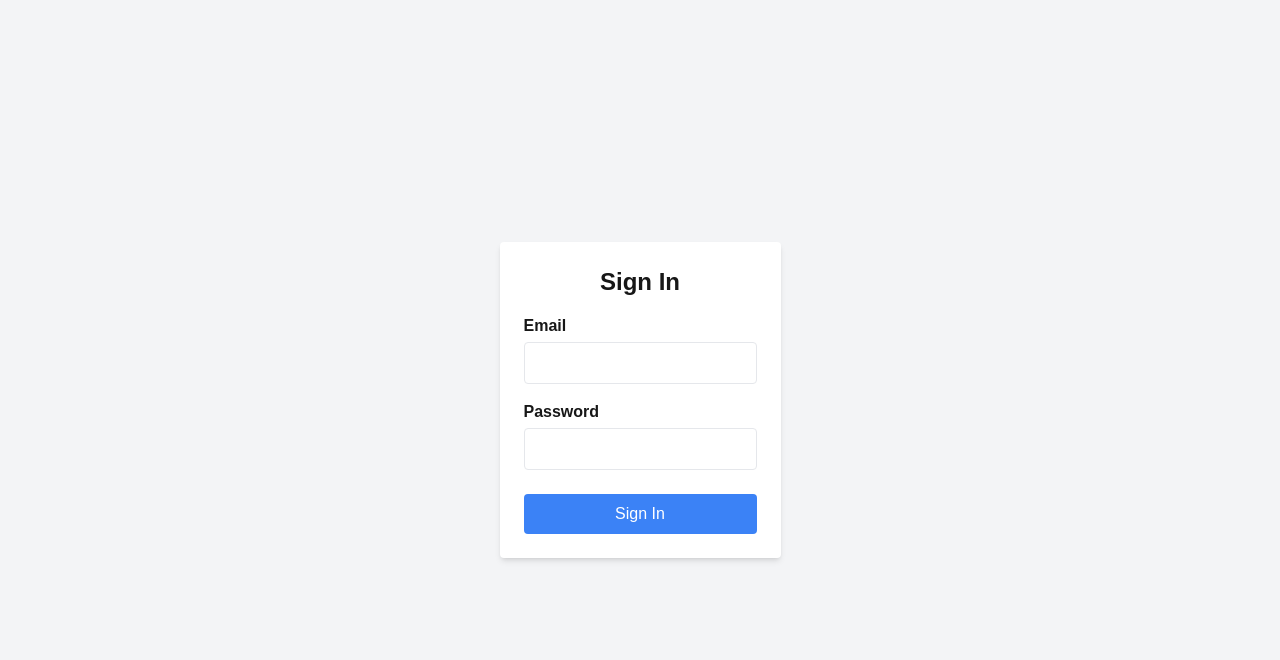
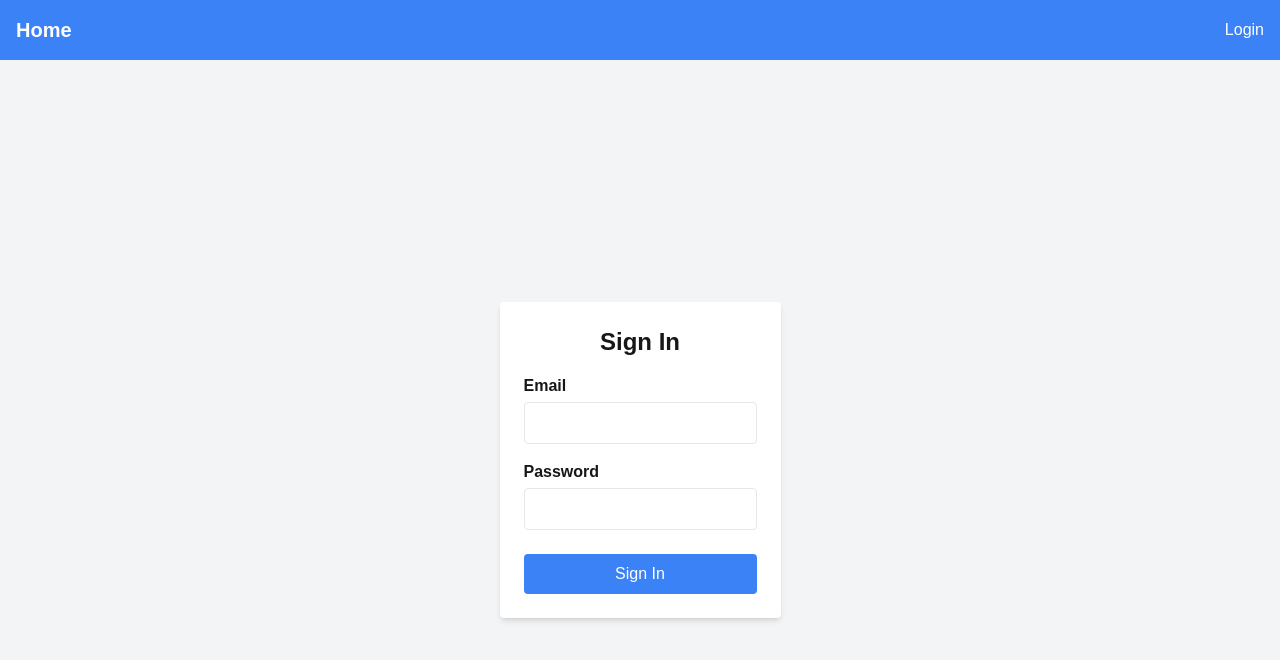
Before and after one commit to AGasco/dashboard-graphs, a Next.js app: page /login in a window 1280 px wide. Shown: the top 660 px of the page. Built offline with nearby package versions, Linux system fonts and the light colour scheme; no server answers.

Commit message:
Implemented Navbar and removed signout from DashboardContent

```diff
--- a/app/dashboard/DashboardContent.tsx
+++ b/app/dashboard/DashboardContent.tsx
@@ -3,17 +3,7 @@ import { Button } from '@/components';
 import { signOut } from 'next-auth/react';
 
 const DashboardContent = () => {
-  return (
-    <div>
-      {/* TODO GRAPH GOES HERE */}
-      <Button
-        className="mt-4 bg-red-500 hover:bg-red-600"
-        onClick={() => signOut()}
-      >
-        Sign Out
-      </Button>
-    </div>
-  );
+  return <div>{/* TODO GRAPH GOES HERE */}</div>;
 };
 
 export default DashboardContent;
--- a/app/layout.tsx
+++ b/app/layout.tsx
@@ -1,6 +1,8 @@
 import type { Metadata } from 'next';
 import localFont from 'next/font/local';
 import './globals.css';
+import { Navbar } from '@/components';
+import { NextAuthProvider } from '@/components';
 
 const geistSans = localFont({
   src: './fonts/GeistVF.woff',
@@ -28,7 +30,10 @@ export default function RootLayout({
       <body
         className={`${geistSans.variable} ${geistMono.variable} antialiased`}
       >
-        {children}
+        <NextAuthProvider>
+          <Navbar />
+          {children}
+        </NextAuthProvider>
       </body>
     </html>
   );
--- /dev/null
+++ b/components/Navbar.tsx
@@ -0,0 +1,32 @@
+'use client';
+import { Button } from '@/components';
+import { signOut, useSession } from 'next-auth/react';
+import Link from 'next/link';
+
+const Navbar = () => {
+  const { data: session } = useSession();
+
+  return (
+    <nav className="flex items-center justify-between p-4 bg-blue-500">
+      <Link href="/" className="text-xl font-bold text-white">
+        Home
+      </Link>
+      <div>
+        {session ? (
+          <Button
+            className="bg-red-500 hover:bg-red-600"
+            onClick={() => signOut()}
+          >
+            Sign Out
+          </Button>
+        ) : (
+          <Link href="/login" className="text-white">
+            Login
+          </Link>
+        )}
+      </div>
+    </nav>
+  );
+};
+
+export default Navbar;
--- /dev/null
+++ b/components/NextAuthProvider.tsx
@@ -0,0 +1,9 @@
+'use client';
+import { SessionProvider } from 'next-auth/react';
+import { ReactNode } from 'react';
+
+const NextAuthProvider = ({ children }: { children: ReactNode }) => {
+  return <SessionProvider>{children}</SessionProvider>;
+};
+
+export default NextAuthProvider;
--- a/components/index.ts
+++ b/components/index.ts
@@ -1 +1,4 @@
 export * from './ui';
+
+export { default as Navbar } from './Navbar';
+export { default as NextAuthProvider } from './NextAuthProvider';
```
